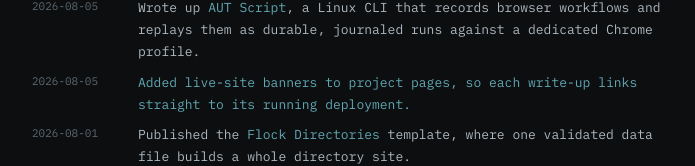
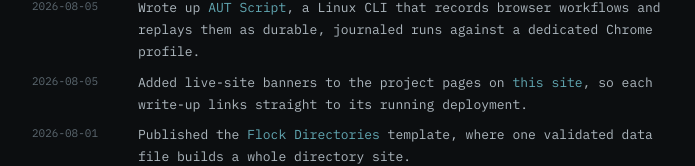
Before and after one commit to ryvrook/ryv-site, a Next.js app: page / in a window 1280 px wide. Shown: the part 525-691 px from the top of the page, without its empty margins (292-987 px from the left). Built offline with nearby package versions, Linux system fonts and the light colour scheme.

Commit message:
Fix the live-site banner entry link

```diff
--- a/data/site.ts
+++ b/data/site.ts
@@ -37,7 +37,7 @@ export const site = {
     },
     {
       date: '2026-08-05',
-      text: 'Added live-site banners to project pages, so each write-up links straight to its running deployment.',
+      text: 'Added live-site banners to the project pages on this site, so each write-up links straight to its running deployment.',
       href: '/projects/this-site',
       label: 'this site',
     },
```
